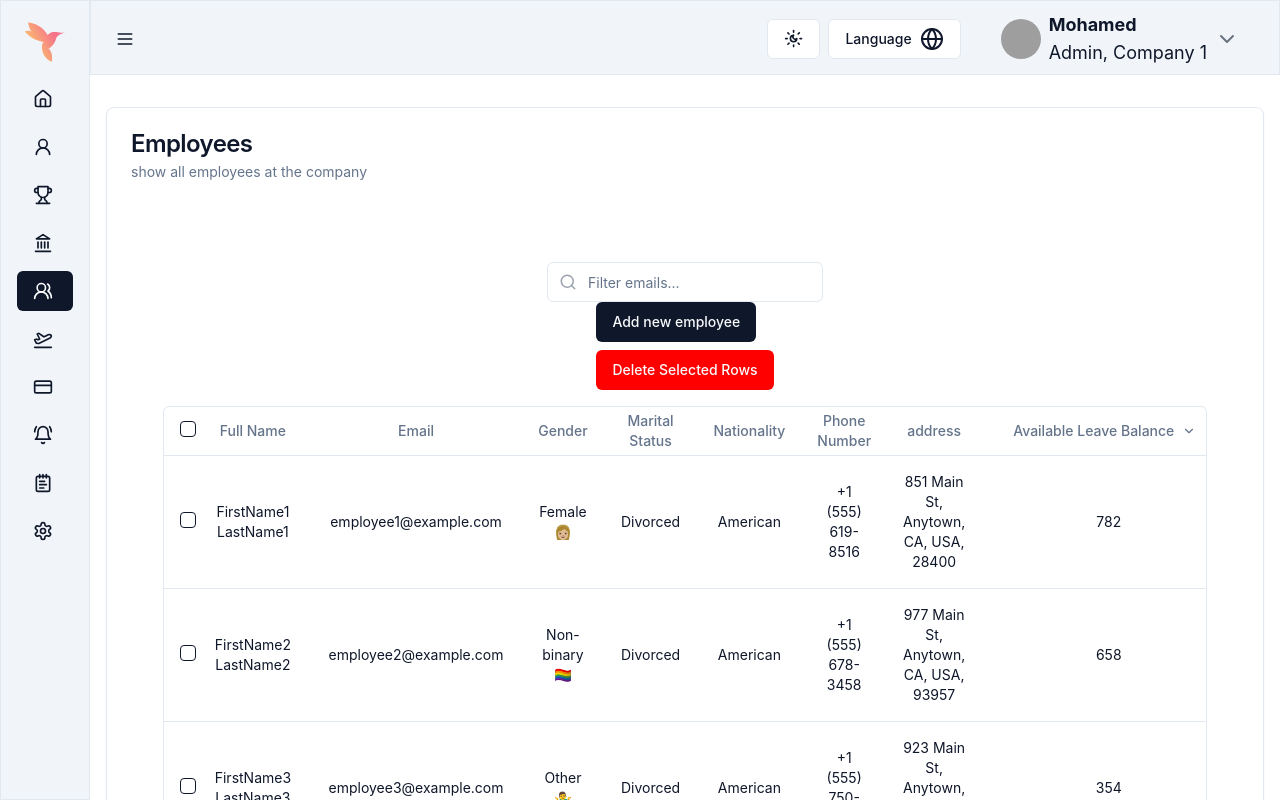
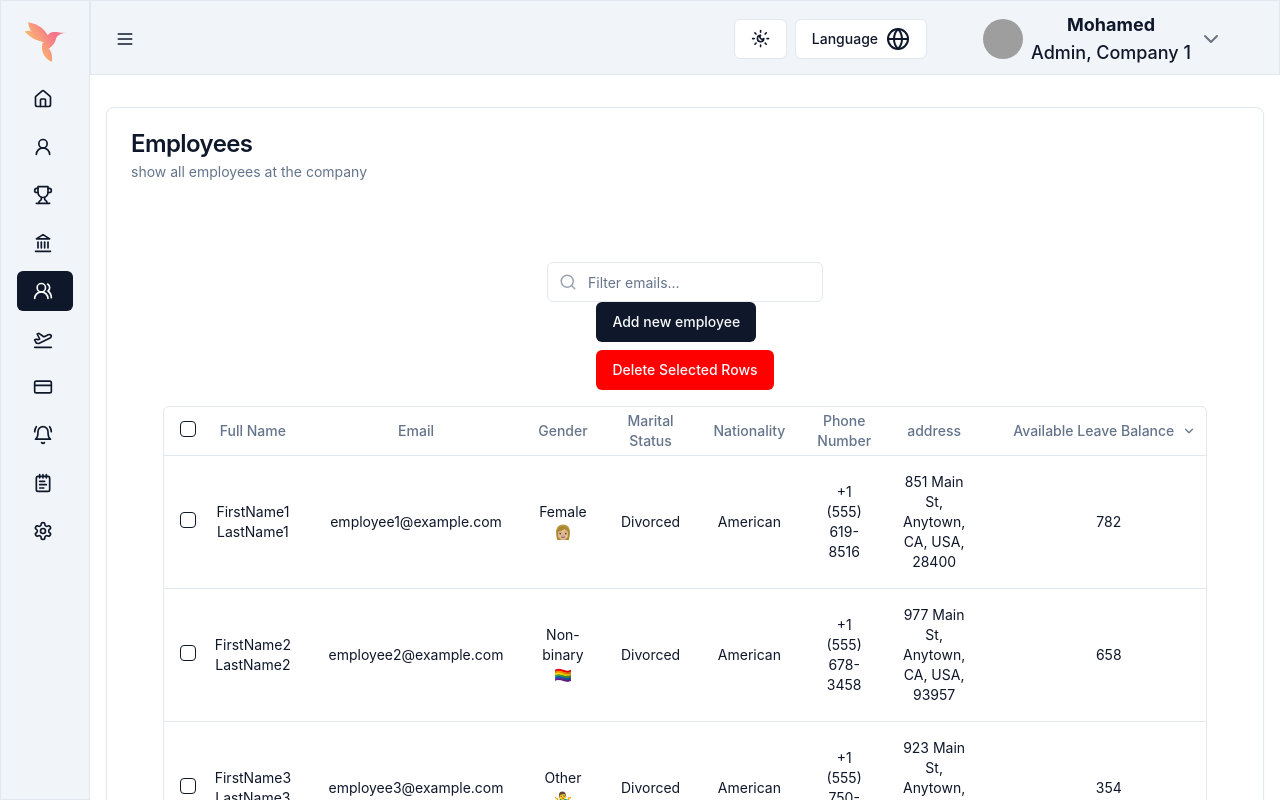
Before and after one commit to mohamed-abdullah1/hr-system, a React (Vite) app: page /employee in a window 1280 px wide. Shown: the top 800 px of the page. Built offline with nearby package versions, Linux system fonts and the light colour scheme; grey boxes are pictures that could not be loaded.

Commit message:
fix un-used var & change clickHandler on sidebarItem

```diff
--- a/src/components/SidebarItem.tsx
+++ b/src/components/SidebarItem.tsx
@@ -5,9 +5,10 @@ import {
   AccordionItem,
   AccordionTrigger,
 } from "./ui/accordion";
-import { useSelector } from "react-redux";
+import { useDispatch, useSelector } from "react-redux";
 import { RootState } from "@/store/store";
 import { RoutesProps } from "@/routes";
+import { toggleSidebar } from "@/store/slices/sidebarSlice";
 
 type Props = {
   Icon: React.ReactNode;
@@ -23,8 +24,10 @@ const SidebarItem: FC<Props> = ({ Icon, title, path, route }) => {
   const location = useLocation();
   const navigate = useNavigate();
   const isCollapsed = useSelector<RootState>((s) => s.sidebar.isCollapsed);
+  const dispatch = useDispatch();
   const handleClick = () => {
     navigate(path || "/");
+    dispatch(toggleSidebar());
   };
   const childrenCount = route.children?.length ?? 0;
   return (
--- a/src/components/Topbar.tsx
+++ b/src/components/Topbar.tsx
@@ -4,14 +4,10 @@ import {
   ChevronDown,
   Globe,
   LogOut,
-  Mail,
   MenuIcon,
-  MessageSquare,
   MoonStar,
-  PlusCircle,
   SunMoon,
   User,
-  UserPlus,
 } from "lucide-react";
 
 import {
@@ -103,6 +99,7 @@ const Topbar = () => {
           {/* AVATAR */}
           <DropdownMenu>
             <DropdownMenuTrigger asChild>
+              <Button variant={"ghost"}>
                 <div
                   className={`flex lg:flex gap-2 items-center ${
                     !isCollapsed && "hidden lg:flex"
@@ -122,6 +119,7 @@ const Topbar = () => {
                   </div>
                   <ChevronDown className="text-gray-500" />
                 </div>
+              </Button>
             </DropdownMenuTrigger>
             <DropdownMenuContent className="w-[200px] ">
               <DropdownMenuItem
--- a/src/pages/Employee/data-table.tsx
+++ b/src/pages/Employee/data-table.tsx
@@ -22,7 +22,6 @@ import { useState } from "react";
 import { Input } from "@/components/ui/input";
 import { Search } from "lucide-react";
 import { Button } from "@/components/ui/button";
-import MainButton from "@/components/ui/MainButton";
 import { useNavigate } from "react-router-dom";
 
 interface DataTableProps<TData, TValue> {
```
Lines whose indentation alone changed are shown as unchanged.
